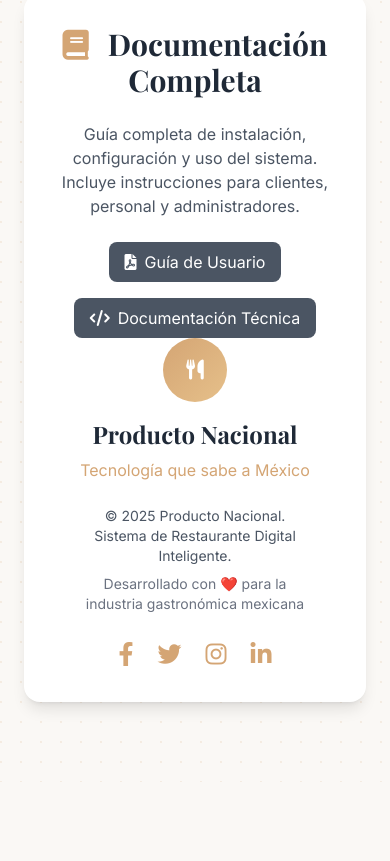
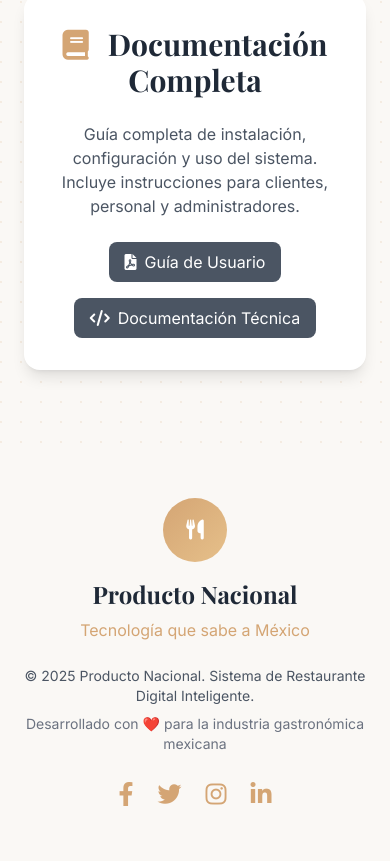
Before and after one commit to maucxto/productonacional, a website: page index.html in a window 390 px wide. Shown: the part 4219-5080 px from the top of the page. Drawn offline with nearby package versions, Linux system fonts and the light colour scheme.

Commit message:
Moved the footer information to its own widget at the bottom of the page, outside any sections.

```diff
--- a/index.html
+++ b/index.html
@@ -288,7 +288,13 @@
                         <span>Documentación Técnica</span>
                     </a>
                 </div>
-            <div class="px-6 sm:px-8 text-center">
+
+
+        </div>
+
+    </section>
+
+    <div class="px-6 sm:px-8 text-center bg-cream py-12">
         <div class="mb-4">
             <div class="w-16 h-16 gradient-gold rounded-full flex items-center justify-center mx-auto mb-4">
                 <i class="fas fa-utensils text-white text-xl"></i>
@@ -313,16 +319,12 @@
                 <a href="https://instagram.com/productonacional" class="text-gold hover:text-gray-800 transition-colors">
                     <i class="fab fa-instagram text-2xl"></i>
                 </a>
-                        <a href="https://linkedin.com/company/productonacional" class="text-gold hover:text-gray-800 transition-colors">
+                <a href="https://linkedin.com/productonacional" class="text-gold hover:text-gray-800 transition-colors">
                     <i class="fab fa-linkedin-in text-2xl"></i>
                 </a>
             </div>
         </div>
     </div>
-
-        </div>
-
-    </section>
 
     <!-- Footer -->
     <footer class="bg-cream text-gray-800 py-12">
```
Lines whose indentation alone changed are shown as unchanged.
